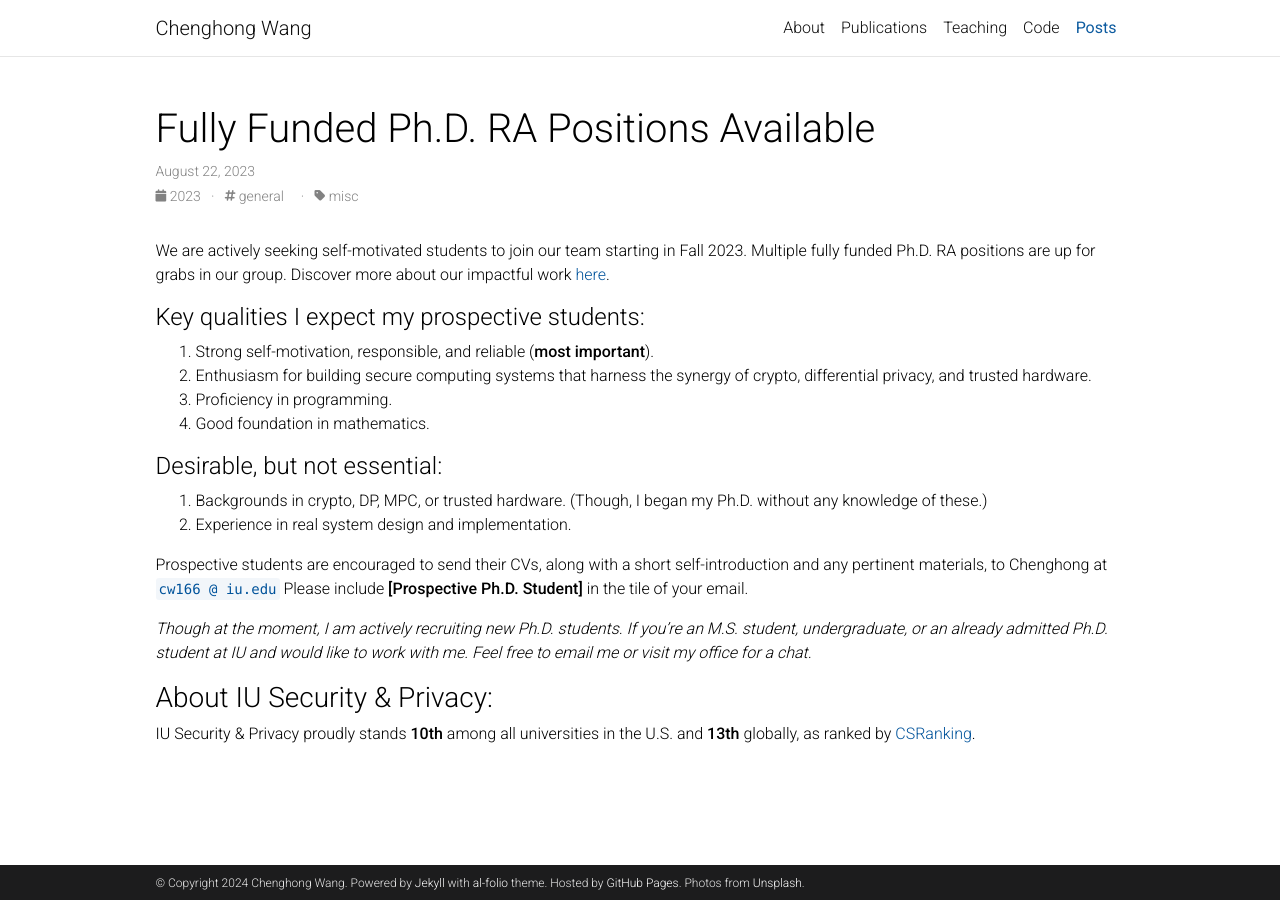
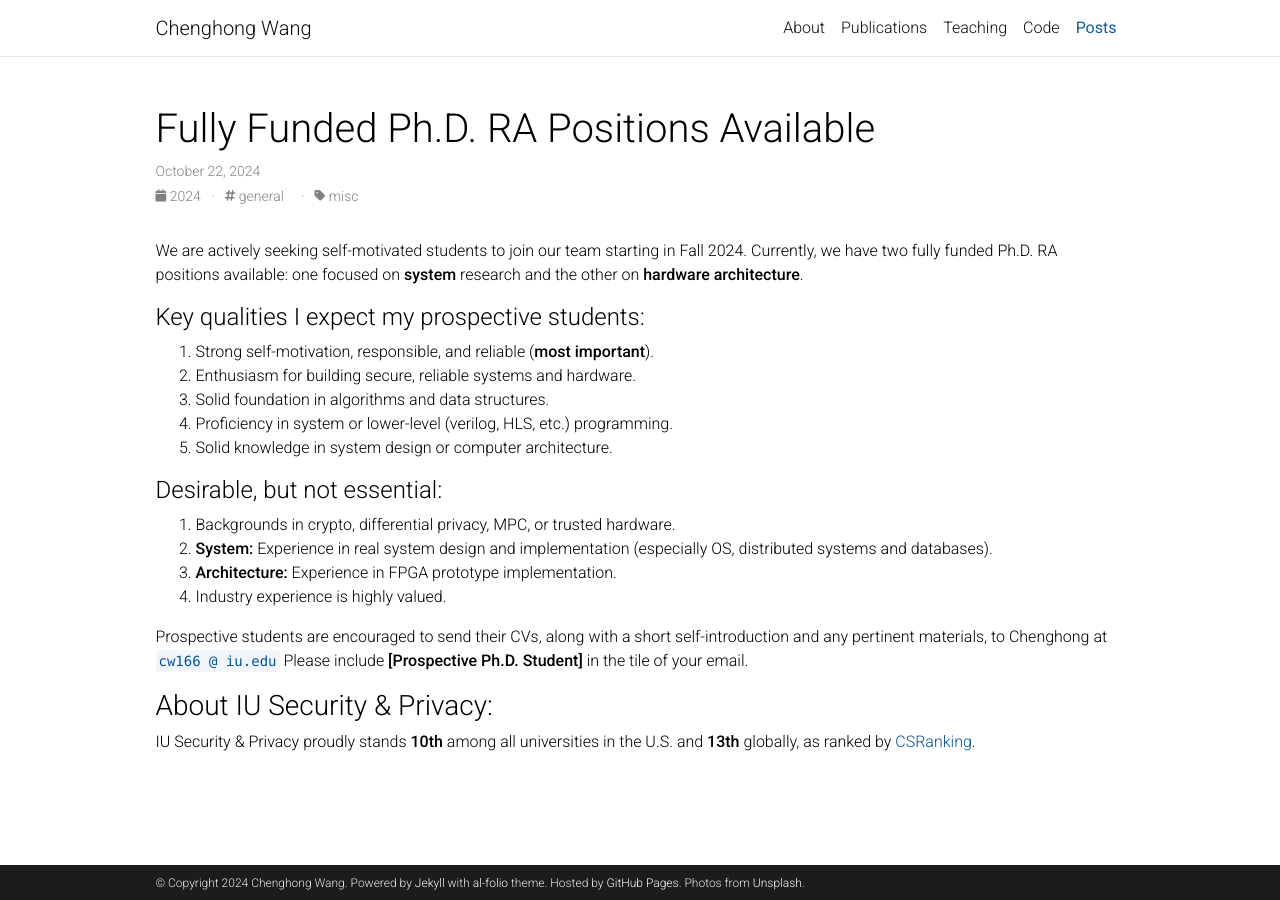
Before and after one commit to lovingmage/lovingmage.github.io, a Jekyll site: the page built from _posts/2023-08-22-phd-ra.md, in a window 1280 px wide. Built offline with Jekyll 4.4.1, drawn with Linux system fonts in a browser that asks for light colours; comment, search, counter and statistics services are not loaded; a style sheet for code colours, icons or effects is not loaded.

Commit message:
Update 2023-08-22-phd-ra.md

```diff
--- a/_posts/2023-08-22-phd-ra.md
+++ b/_posts/2023-08-22-phd-ra.md
@@ -1,7 +1,7 @@
 ---
 layout: post
 title: Fully Funded Ph.D. RA Positions Available
-date: 2023-08-22 12:53:00-0400
+date: 2024-10-22 12:53:00-0400
 tags: general
 description:
 categories: misc
@@ -9,23 +9,26 @@ giscus_comments: false
 related_posts: true
 ---
 
-We are actively seeking self-motivated students to join our team starting in Fall 2023. Multiple fully funded Ph.D. RA positions are up for grabs in our group. Discover more about our impactful work [here](https://www.lovingmage.com/projects/).
+We are actively seeking self-motivated students to join our team starting in Fall 2024. Currently, we have two fully funded Ph.D. RA positions available: one focused on **system** research and the other on **hardware architecture**.
 
 #### Key qualities I expect my prospective students:
 
 1. Strong self-motivation, responsible, and reliable (**most important**).
-2. Enthusiasm for building secure computing systems that harness the synergy of crypto, differential privacy, and trusted hardware.
-3. Proficiency in programming.
-4. Good foundation in mathematics.
+2. Enthusiasm for building secure, reliable systems and hardware.
+3. Solid foundation in algorithms and data structures.
+4. Proficiency in system or lower-level (verilog, HLS, etc.) programming.
+5. Solid knowledge in system design or computer architecture.
+
 
 #### Desirable, but not essential:
 
-1. Backgrounds in crypto, DP, MPC, or trusted hardware. (Though, I began my Ph.D. without any knowledge of these.)
-2. Experience in real system design and implementation.
+1. Backgrounds in crypto, differential privacy, MPC, or trusted hardware.
+2. **System:** Experience in real system design and implementation (especially OS, distributed systems and databases).
+3. **Architecture:** Experience in FPGA prototype implementation.
+4. Industry experience is highly valued.
 
 Prospective students are encouraged to send their CVs, along with a short self-introduction and any pertinent materials, to Chenghong at `cw166 @ iu.edu` Please include **[Prospective Ph.D. Student]** in the tile of your email.
 
-*Though at the moment, I am actively recruiting new Ph.D. students. If you're an M.S. student, undergraduate, or an already admitted Ph.D. student at IU and would like to work with me. Feel free to email me or visit my office for a chat.*
 
 ### About IU Security & Privacy:
 IU Security & Privacy proudly stands **10th** among all universities in the U.S. and **13th** globally, as ranked by [CSRanking](https://csrankings.org/#/index?sec&us).
```
